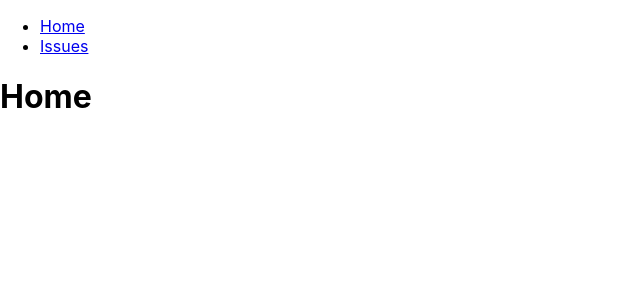
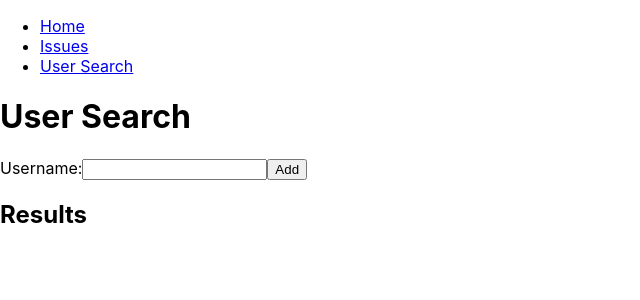
Before and after one commit to ninankkim/github-issues, a React (Create React App) app: page /users in a window 1280 px wide. Before the commit this address led to /. Shown: the top 300 px of the page, without its empty margins (0-640 px from the left). Built offline with nearby package versions, Linux system fonts and the light colour scheme.

Commit message:
newfiles

```diff
--- a/src/App.css
+++ b/src/App.css
@@ -1,3 +1,7 @@
 * {
   box-sizing: border-box;
 }
+
+a.active {
+  color:red;
+}
--- a/src/App.js
+++ b/src/App.js
@@ -4,6 +4,7 @@ import './App.css';
 import IssueDetail from './components/IssueDetail/IssueDetail';
 import IssueList from './components/IssueList/IssueList';
 import IssuesByLabel from './components/IssuesByLabel/IssuesByLabel';
+import Users from './components/Users/Users';
 
 function App() {
   const [loggedIn, setLoggedIn] = useState(false);
@@ -20,6 +21,7 @@ function App() {
       <ul>
         <li><Link to="/">Home</Link></li>
         <li><Link to="/issues">Issues</Link></li>
+        <li><Link to="/users">User Search</Link></li>
       </ul>
       <div>
         <Switch>
@@ -29,6 +31,7 @@ function App() {
           <Route path="/issues/:number" component={IssueDetail} />
           <Route path="/issues" component={IssueList} />
           <Route path="/labels/:name" component={IssuesByLabel} />
+          <Route path="/users" component={Users}/>
           <Route>
             <Redirect to="/" />
           </Route>
--- /dev/null
+++ b/src/components/Users/Users.js
@@ -0,0 +1,47 @@
+import React, { useState } from 'react';
+
+function Users() {
+    const [ userName, setUserName ] = useState('');
+    const [ users, setUsers ] = useState([])
+
+    const handleSubmit = (e) => {
+        e.preventDefault();
+        fetch(`https://api.github.com/users/${userName}`)
+        .then(res =>
+            {if (res.status !== 200)
+            { throw Error(`Cannot Find': ${userName}}`)
+            } return res;
+            })
+        .then(res => res.json())
+        .then(data => {
+            //concat take the array, adds in data, and then returns the new array
+            setUsers(users.concat(data));
+            setUserName('');
+        })
+        .catch(error => {
+            alert('NOT A VALID USERNAME. TRY AGAIN.')
+        })
+    }
+
+    return (
+        <div>
+            <h1>User Search </h1>
+            <div>
+                <form onSubmit={handleSubmit}>
+                    <label>Username:
+                        <input type="text" value={userName} onChange={(event) => { setUserName(event.target.value) }}/>
+                    </label>
+                    <button type="submit">Add</button>
+                </form>
+            </div>
+            <h2>Results</h2>
+            <div>
+                { users.map((user) => {
+                    return <div>{ user.login } <img src={user.avatar_url}></img></div>
+                }) }
+            </div>
+        </div>
+    )
+}
+
+export default Users
```
